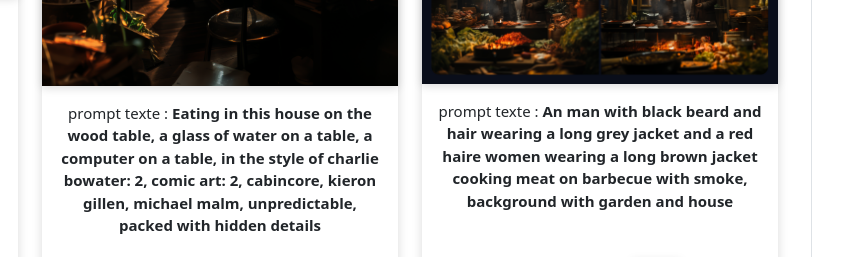
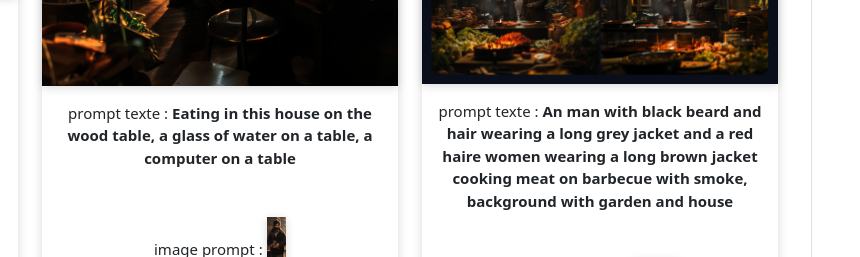
Before and after one commit to JenniferLesbats/Gallerie_Midjourney, a plain HTML site: page index.html in a window 1280 px wide. Shown: the part 1807-2064 px from the top of the page, 420-1280 px from the left. Drawn offline with nearby package versions, Linux system fonts and the light colour scheme; some packages are replaced by stand-ins of ours; a script that the page names is missing.

Commit message:
Update index.html

```diff
--- a/index.html
+++ b/index.html
@@ -112,7 +112,7 @@
                                 <div class="card border-0 transform-on-hover">
                                     <a class="lightbox" href="images/eating.png"><img src="images/eating.png" class="card-img-top"></a>
                                     <div class="card-body taille">
-                                        <p >prompt texte : <strong>Eating in this house on the wood table, a glass of water on a table, a computer on a table, in the style of charlie bowater: 2, comic art: 2, cabincore, kieron gillen, michael malm, unpredictable, packed with hidden details</strong></p>
+                                        <p >prompt texte : <strong>Eating in this house on the wood table, a glass of water on a table, a computer on a table</strong></p>
                                         <p class="mt-5" >image prompt : <a class="lightbox" href="images/3.png"><img src="images/3.png" class="vignette3"></a>
                                     </div>
                                 </div>
```
